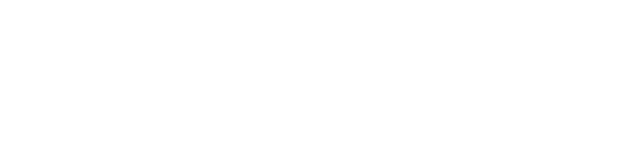
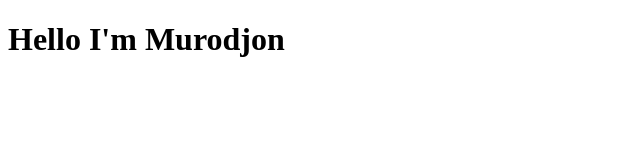
Before and after one commit to Mu1odjon/yangi_github, a plain HTML site: page index.html in a window 1280 px wide. Shown: the whole page, without its empty margins (0-640 px from the left). Drawn offline with Linux system fonts and the light colour scheme.

Commit message:
h1 tegini qoshdim

```diff
--- a/index.html
+++ b/index.html
@@ -7,6 +7,6 @@
     <title>Document</title>
 </head>
 <body>
-
+    <h1>Hello I'm Murodjon </h1>
 </body>
 </html>
```
